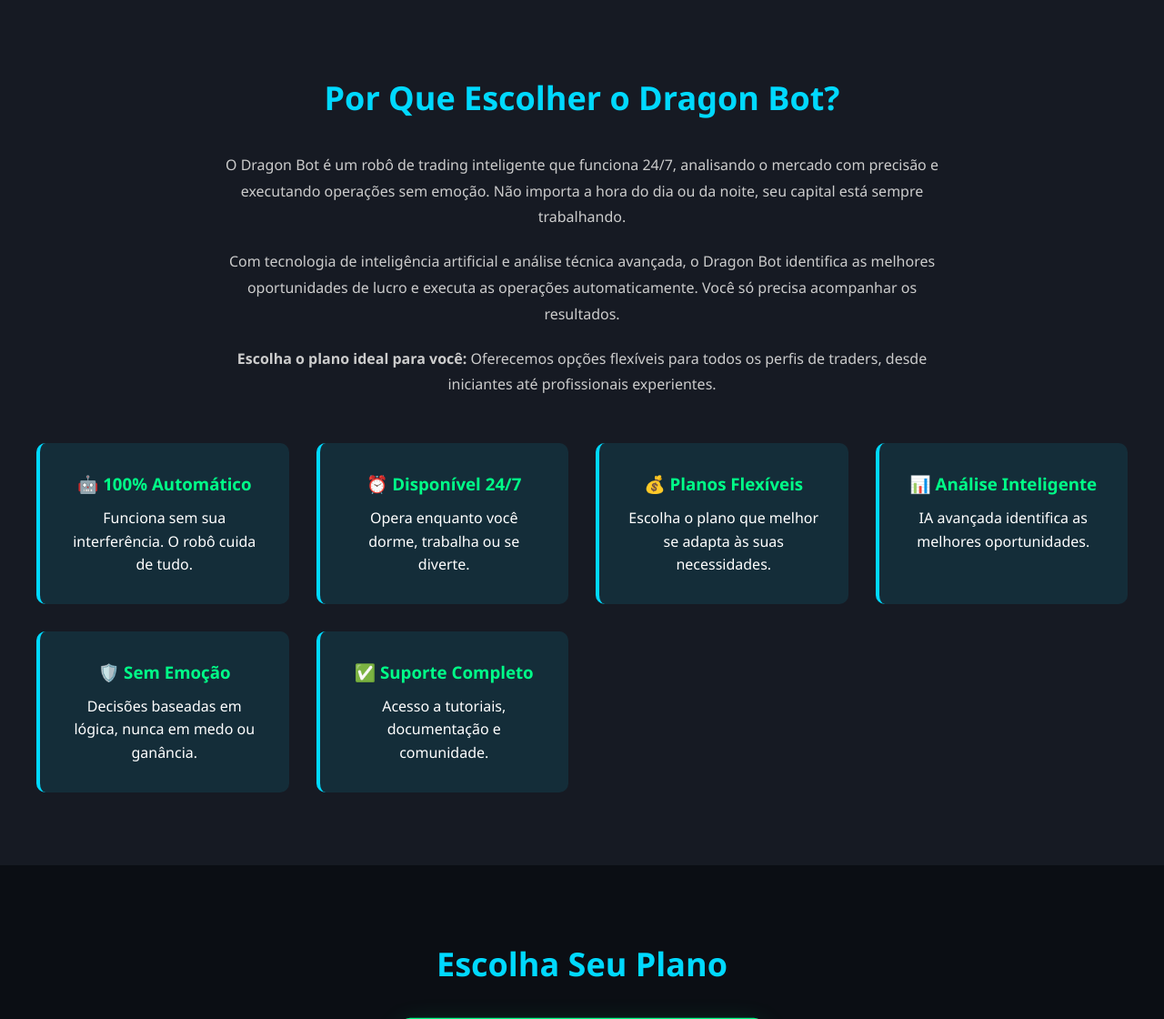
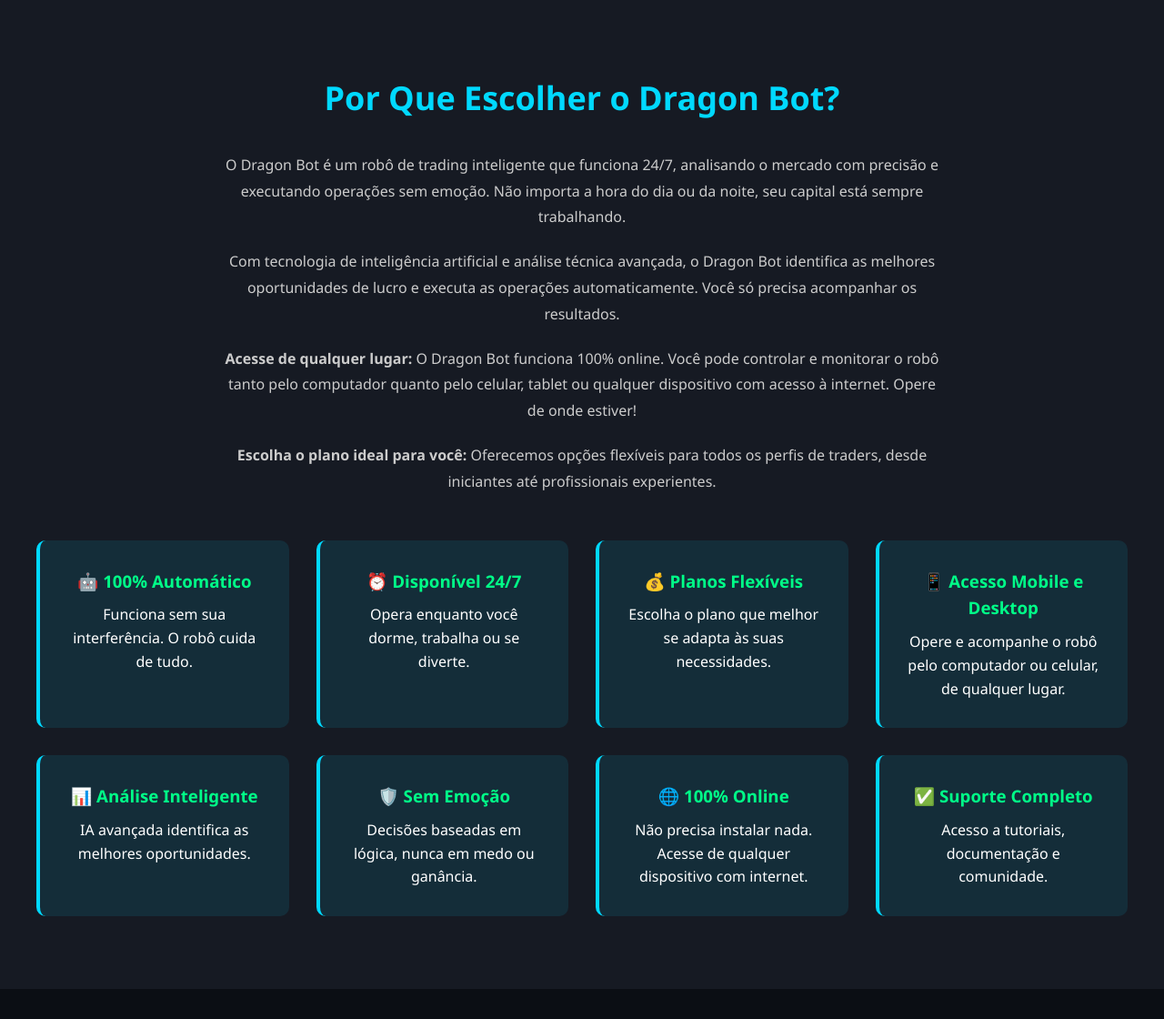
Before and after one commit to matheusdragons/dragonbot-saas, a Flask app: page / in a window 1280 px wide. Shown: the part 576-1696 px from the top of the page at 91% size. Run offline with Flask 3, Linux system fonts and the light colour scheme.

Commit message:
Update landing.html

```diff
--- a/templates/landing.html
+++ b/templates/landing.html
@@ -418,6 +418,9 @@
                 Com tecnologia de inteligência artificial e análise técnica avançada, o Dragon Bot identifica as melhores oportunidades de lucro e executa as operações automaticamente. Você só precisa acompanhar os resultados.
             </p>
             <p>
+                <strong>Acesse de qualquer lugar:</strong> O Dragon Bot funciona 100% online. Você pode controlar e monitorar o robô tanto pelo computador quanto pelo celular, tablet ou qualquer dispositivo com acesso à internet. Opere de onde estiver!
+            </p>
+            <p>
                 <strong>Escolha o plano ideal para você:</strong> Oferecemos opções flexíveis para todos os perfis de traders, desde iniciantes até profissionais experientes.
             </p>
         </div>
@@ -436,12 +439,20 @@
                 <p>Escolha o plano que melhor se adapta às suas necessidades.</p>
             </div>
             <div class="benefit-card">
+                <h3>📱 Acesso Mobile e Desktop</h3>
+                <p>Opere e acompanhe o robô pelo computador ou celular, de qualquer lugar.</p>
+            </div>
+            <div class="benefit-card">
                 <h3>📊 Análise Inteligente</h3>
                 <p>IA avançada identifica as melhores oportunidades.</p>
             </div>
             <div class="benefit-card">
                 <h3>🛡️ Sem Emoção</h3>
                 <p>Decisões baseadas em lógica, nunca em medo ou ganância.</p>
+            </div>
+            <div class="benefit-card">
+                <h3>🌐 100% Online</h3>
+                <p>Não precisa instalar nada. Acesse de qualquer dispositivo com internet.</p>
             </div>
             <div class="benefit-card">
                 <h3>✅ Suporte Completo</h3>
@@ -468,7 +479,7 @@
                     <li>1 conta de trading</li>
                     <li>Suporte por email</li>
                 </ul>
-                <a href="https://pay.kirvano.com/2438c136-acd3-4b89-bdb3-df8fb130b6c5" class="plan-cta" target="_blank">ASSINAR AGORA</a>
+                <a href="https://pay.kirvano.com/f6e43147-a467-4447-a056-07d87856f3a9" class="plan-cta" target="_blank">ASSINAR AGORA</a>
             </div>
 
             <!-- Plano Anual (DESTAQUE - CENTRO) -->
```
